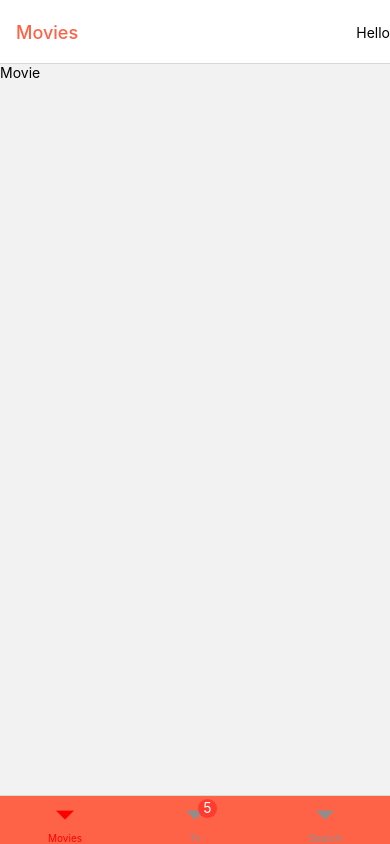
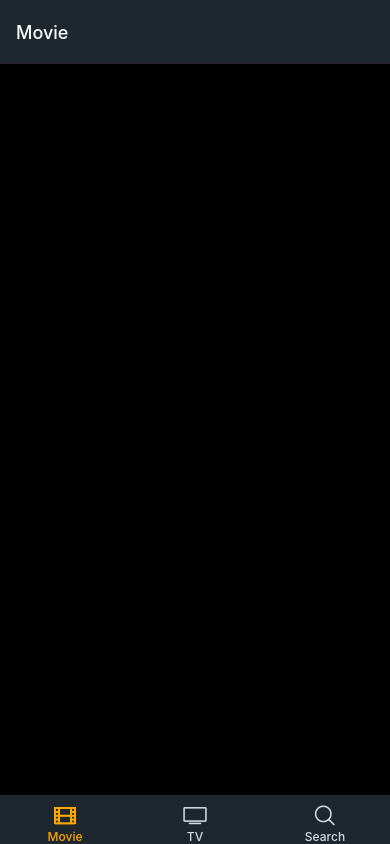
Before and after one commit to DevelopJKong/nomad-native-movie-ver1, a React Native app: screen / in a window 390 px wide. Built offline with nearby package versions, Linux system fonts and the light colour scheme.

Commit message:
#2.8 Tab Bar Icons 완료
1. screenOptions 학습하기

```diff
--- a/App.js
+++ b/App.js
@@ -1,10 +1,12 @@
 import Tabs from "./navigation/Tabs";
-import { NavigationContainer } from "@react-navigation/native";
+import { NavigationContainer, DarkTheme, DefaultTheme } from "@react-navigation/native";
 import React from "react";
+import { useColorScheme } from "react-native";
 
 export default function App() {
+  const isDark = useColorScheme();
   return (
-    <NavigationContainer>
+    <NavigationContainer theme={isDark ? DarkTheme : DefaultTheme}>
       <Tabs />
     </NavigationContainer>
   );
--- a/app.json
+++ b/app.json
@@ -7,5 +7,6 @@
       "**/*"
     ]
   },
-  "name": "nomad_native_tv_ver1"
+  "name": "nomad_native_tv_ver1",
+  "userInterfaceStyle": "dark"
 }
--- /dev/null
+++ b/colors.js
@@ -0,0 +1,4 @@
+export const YELLOW_COLOR = "#ffa801";
+export const BLACK_COLOR = "#1e272e";
+export const DARK_GREY = "#d2dae2";
+export const LIGHT_GREY = "#808e8b";
--- a/navigation/Tabs.js
+++ b/navigation/Tabs.js
@@ -1,30 +1,69 @@
-import { View, Text } from "react-native";
+import { useColorScheme, StatusBar } from "react-native";
 import { createBottomTabNavigator } from "@react-navigation/bottom-tabs";
 import React from "react";
 import Movie from "../screens/Movie";
 import Tv from "../screens/Tv";
 import Search from "../screens/Search";
+import { Ionicons } from "@expo/vector-icons";
+import { BLACK_COLOR, DARK_GREY, LIGHT_GREY, YELLOW_COLOR } from "../colors";
 
 const Tab = createBottomTabNavigator();
 
 const Tabs = () => {
+  const isDark = useColorScheme();
   return (
-    <Tab.Navigator screenOptions={{ tabBarStyle: { backgroundColor: "tomato" }, tabBarActiveTintColor: "red" }}>
-      <Tab.Screen
-        name="Movies"
-        component={Movie}
-        options={{
-          headerTitleStyle: { color: "tomato" },
-          headerRight: () => (
-            <View>
-              <Text>Hello</Text>
-            </View>
-          ),
+    <>
+      <StatusBar backgroundColor="#1e272e" style={{ color: "white" }} />
+      <Tab.Navigator
+        screenOptions={{
+          tabBarStyle: { backgroundColor: isDark ? BLACK_COLOR : "white" },
+          tabBarActiveTintColor: isDark ? YELLOW_COLOR : BLACK_COLOR,
+          tabBarInactiveTintColor: isDark ? DARK_GREY : LIGHT_GREY,
+          headerStyle: {
+            backgroundColor: isDark ? BLACK_COLOR : "white",
+          },
+          headerTitleStyle: {
+            color: isDark ? "white" : BLACK_COLOR,
+          },
+          tabBarLabelStyle: {
+            marginTop:-5,
+            fontSize: 12,
+            fontWeight: 500
+          }
         }}
-      />
-      <Tab.Screen name="Tv" component={Tv} options={{ tabBarBadge: 5 }} />
-      <Tab.Screen name="Search" component={Search} />
-    </Tab.Navigator>
+      >
+        <Tab.Screen
+          name="Movie"
+          component={Movie}
+          options={{
+            tabBarIcon: ({ focused, color, size }) => {
+              console.log(focused, color, size);
+              return <Ionicons name="film-outline" color={color} size={size} />;
+            },
+          }}
+        />
+        <Tab.Screen
+          name="TV"
+          component={Tv}
+          options={{
+            tabBarIcon: ({ focused, color, size }) => {
+              console.log(focused, color, size);
+              return <Ionicons name="tv-outline" color={color} size={size} />;
+            },
+          }}
+        />
+        <Tab.Screen
+          name="Search"
+          component={Search}
+          options={{
+            tabBarIcon: ({ focused, color, size }) => {
+              console.log(focused, color, size);
+              return <Ionicons name="search-outline" color={color} size={size} />;
+            },
+          }}
+        />
+      </Tab.Navigator>
+    </>
   );
 };
 
```
